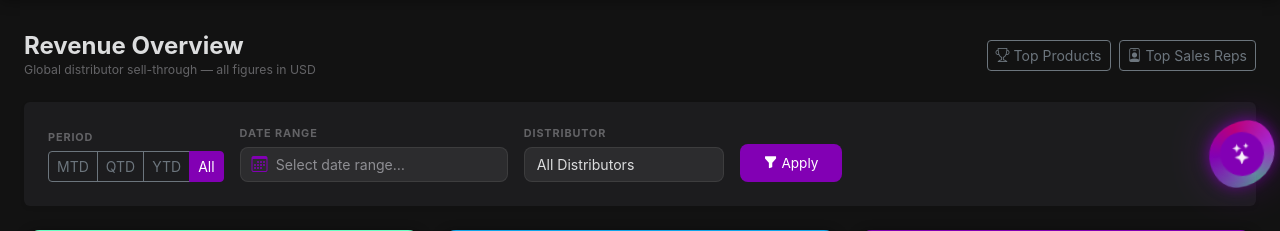
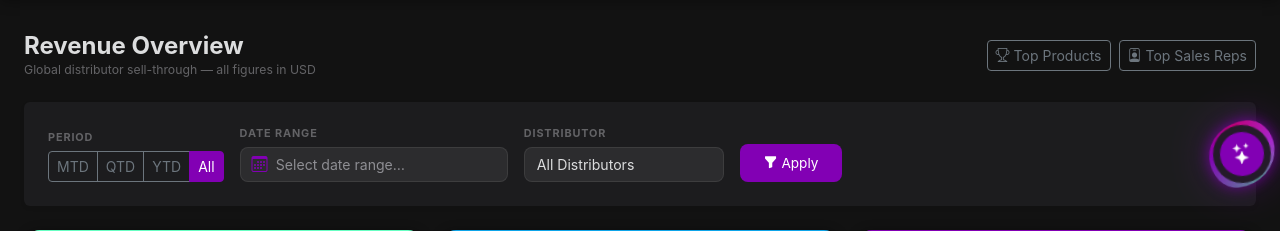
Before and after one commit to omricn/kpos, a Django app: page / in a window 1280 px wide. Shown: the part 50-281 px from the top of the page. Run offline with Django 4.2, Linux system fonts and the light colour scheme; data that the repository does not hold is empty.

Commit message:
AI orb: fix gap ring using solid card-bg box-shadow + 8% purple tint
Previous ::before approach used 5% opacity which let conic-gradient
show through, making gap invisible. Now using two-layer box-shadow:
solid --bg-card covers the gradient in the 7px gap, rgba purple tint
sits on top. Leaves a clean 4px visible spinning ring at the edge.

Co-Authored-By: Claude Sonnet 4.6 <noreply@anthropic.com>

```diff
--- a/static/css/custom.css
+++ b/static/css/custom.css
@@ -494,7 +494,6 @@ h1, h2, h3, h4, h5, h6 {
 }
 
 .ai-orb-inner {
-  position: relative;
   width: 44px;
   height: 44px;
   border-radius: 50%;
@@ -507,14 +506,8 @@ h1, h2, h3, h4, h5, h6 {
   pointer-events: none;
   flex-shrink: 0;
   animation: ai-orb-spin-reverse 9s linear infinite;
-}
-.ai-orb-inner::before {
-  content: '';
-  position: absolute;
-  inset: -7px;
-  border-radius: 50%;
-  background: rgba(130, 0, 180, 0.05);
-  pointer-events: none;
+  /* solid card-bg hides gradient in gap; 8% purple tint on top */
+  box-shadow: 0 0 0 7px rgba(130, 0, 180, 0.08), 0 0 0 7px var(--bg-card);
 }
 
 .ai-panel {
```
